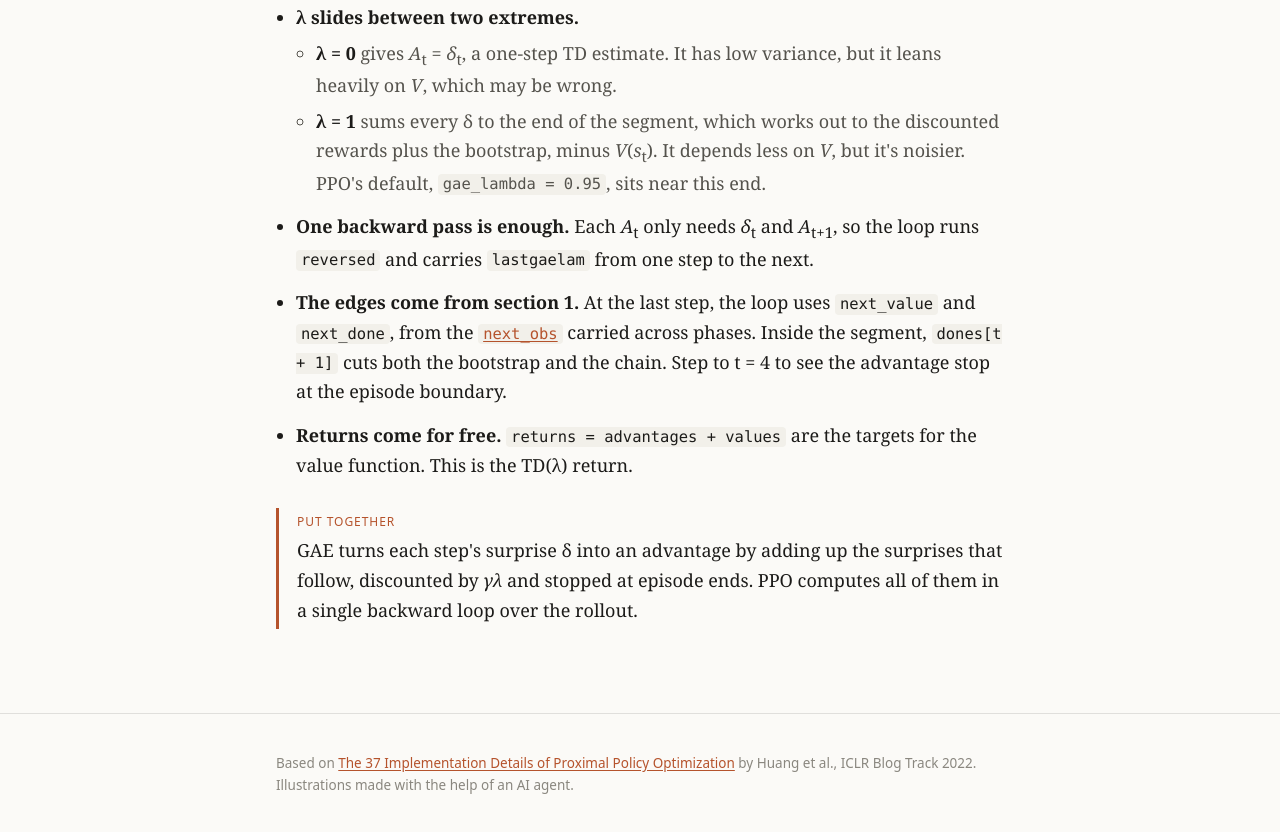
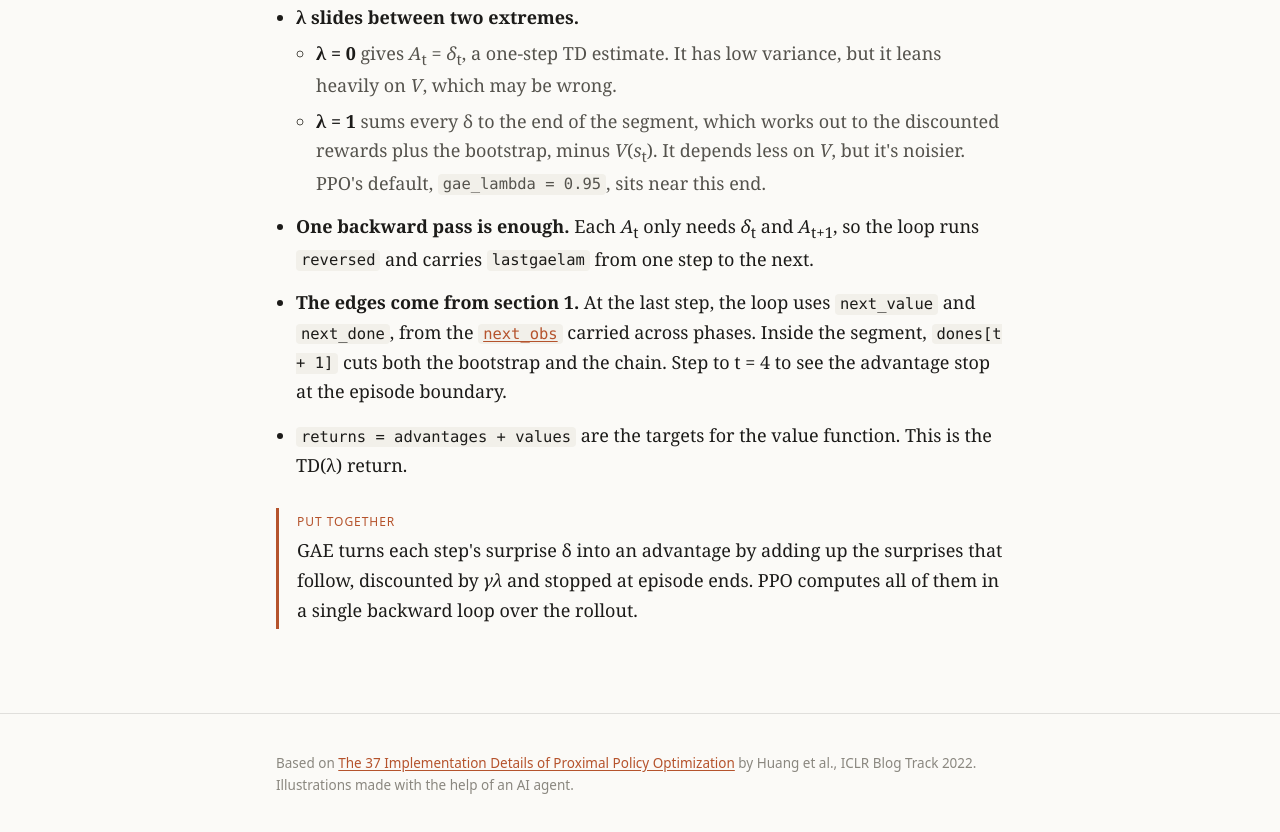
Before and after one commit to adipotnis/ppo-implementation-details-visually-explained, a plain HTML site: page index.html in a window 1280 px wide. Shown: the part 4571-5403 px from the top of the page. Drawn offline with Linux system fonts and the light colour scheme.

Commit message:
Remove 'Returns come for free' lead-in
Co-Authored-By: Claude Opus 5.5 <noreply@anthropic.com>
Claude-Session: https://claude.ai/code/session_01JrXhkht2dptZFmtKQ6wMj2

```diff
--- a/index.html
+++ b/index.html
@@ -239,7 +239,7 @@
           the advantage stop at the episode boundary.
         </li>
         <li>
-          <strong>Returns come for free.</strong> <code>returns = advantages + values</code> are the targets for the
+          <code>returns = advantages + values</code> are the targets for the
           value function. This is the TD(λ) return.
         </li>
       </ul>
```
